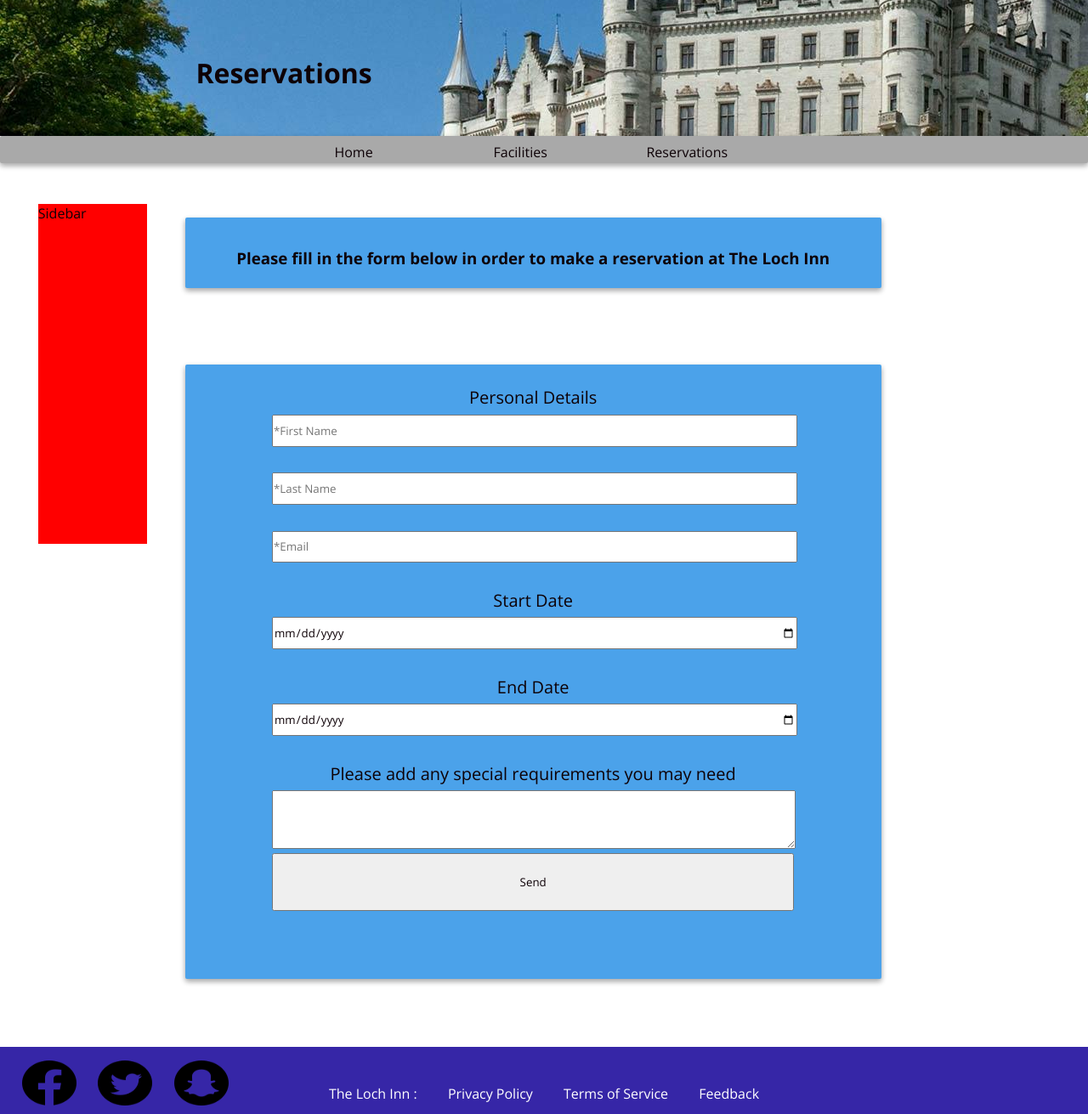
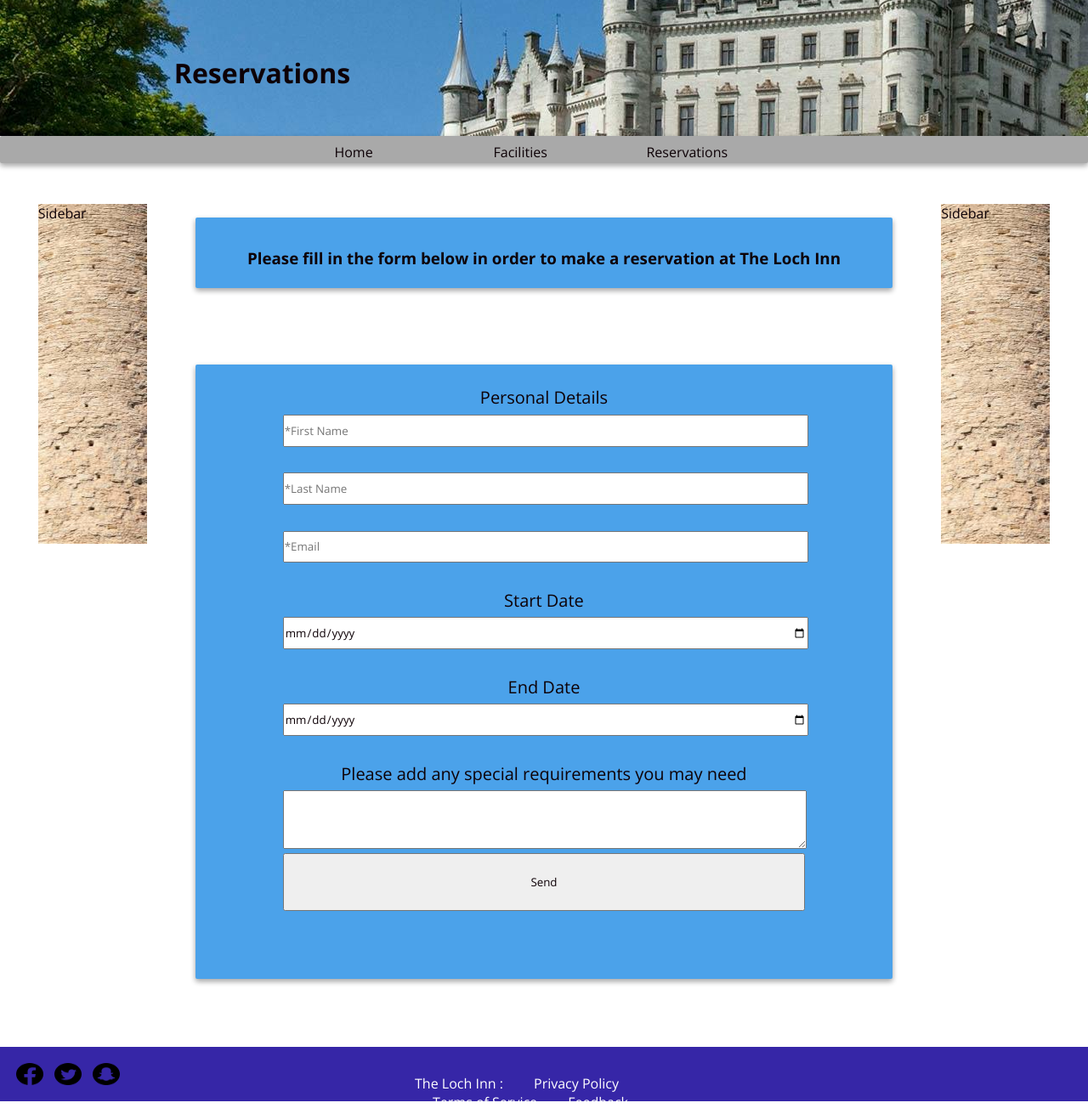
Before and after one commit to MrGhostlyOrb/TheLochInn, a plain HTML site: page reservations.html in a window 1280 px wide. Shown: the whole page at 85% size. Drawn offline with nearby package versions, Linux system fonts and the light colour scheme.

Commit message:
Footer and sidebar changes

```diff
--- a/reservations.html
+++ b/reservations.html
@@ -22,9 +22,12 @@
 			</ul>
 		</nav>
 		<article>
-			<div class = "side">
+			<aside class = "sidel">
 				Sidebar
-			</div>
+			</aside>
+			<aside class = "sider">
+				Sidebar
+			</aside>
 			<div class = "content-container-header card card-2">
 				<h3 class = "frm-h">Please fill in the form below in order to make a reservation at The Loch Inn</h3>
 			</div>
--- a/style.css
+++ b/style.css
@@ -32,7 +32,7 @@ article{
 }
 footer{
 	background-color:#3626A7;
-	height:11%;
+	height:8%;
 	position:relative;
 	bottom:-50%;
 	color:#FFFFFF;
@@ -41,9 +41,9 @@ footer{
 	text-align:center;
 	width:50%;
 	position:relative;
-	left:25%;
+	left:10%;
 	height:30%;
-	top:-10%;
+	top:50%;
 	color:#FFFFFF;
 }
 .footer-link{
@@ -52,12 +52,12 @@ footer{
 
 }
 .social{
-	width:50%;
-	height:60%;
+	width:25%;
+	height:40%;
 	float:left;
 	position:relative;
 	left:1%;
-	top:4%;
+	top:20%;
 }
 .social-image{
 	width:10%;
@@ -81,7 +81,7 @@ ul{
 h1{
 	width:50%;
 	position:relative;
-	left:18%;
+	left:16%;
 	top:40%;
 }
 h3{
@@ -172,7 +172,7 @@ h3{
 	width:60%;
 	height:105%;
 	position:relative;
-	left:15%;
+	left:16%;
 	top:6%;
 	padding:2%;
 	margin:2%;
@@ -182,7 +182,7 @@ h3{
 	width:60%;
 	height:5%;
 	position:relative;
-	left:15%;
+	left:16%;
 	top:6%;
 	padding:2%;
 	margin:2% 2% 5%;
@@ -223,13 +223,25 @@ input{
 	height:5%;
 	margin-bottom:5%;
 }
-.side{
+.sidel{
 	width:10%;
 	position:fixed;
 	top:30%;
 	left:3.5%;
 	background-color:red;
 	height:50%;
+	background-image:url(tall.jpg);
+	background-position:80% 50%;
+}
+.sider{
+	width:10%;
+	position:fixed;
+	top:30%;
+	right:3.5%;
+	background-color:red;
+	height:50%;
+	background-image:url(tall.jpg);
+	background-position:80% 50%;
 }
 
 @media (prefers-color-scheme: light) {
```
Also changed, not shown: index.html (+6 -0 lines), tall.jpg (added).
